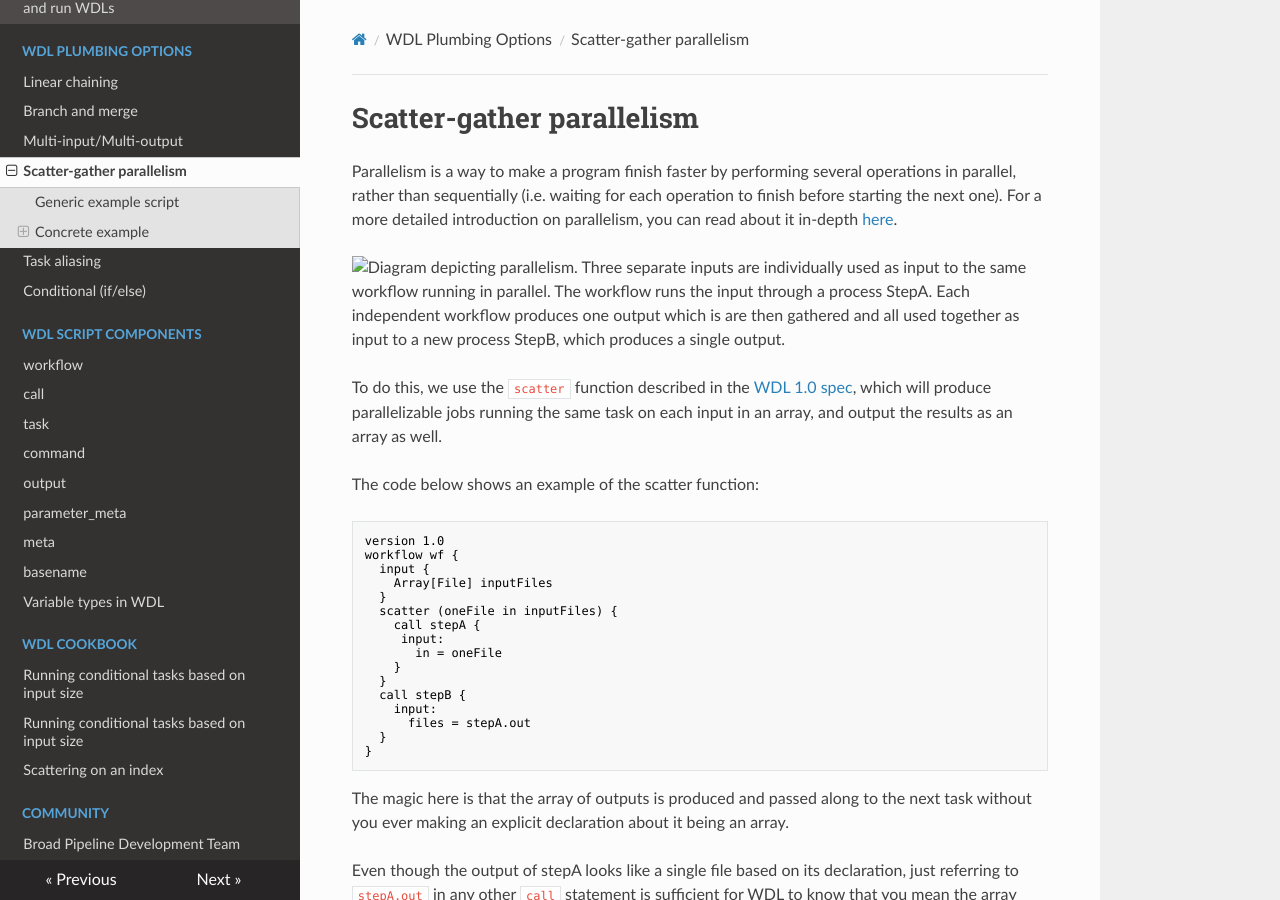
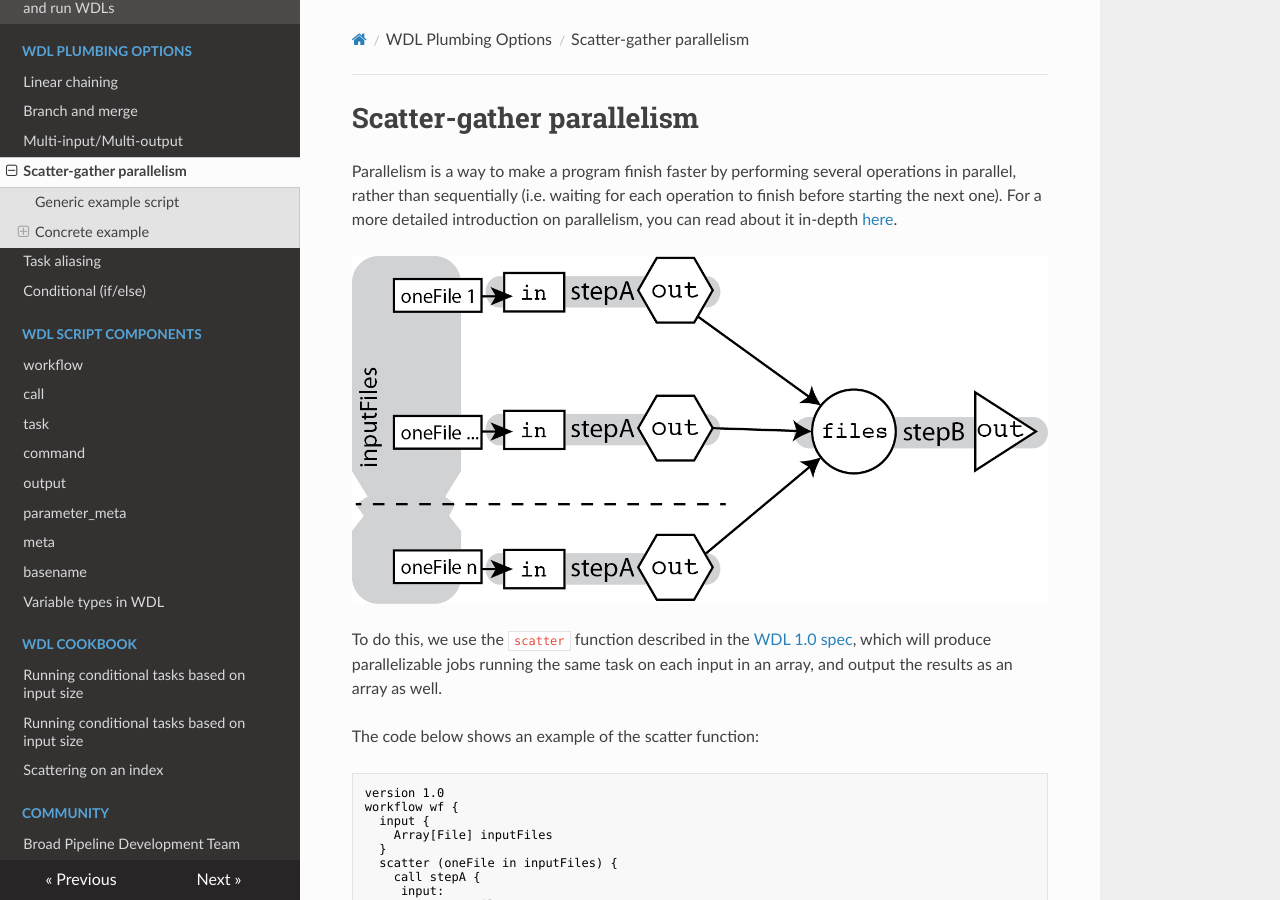
Before and after one commit to openwdl/wdl-docs, an MkDocs documentation site: the page built from docs/WDL/ScatterGather_parallelism.md, in a window 1280 px wide and 900 px high. Built offline with MkDocs 1.6.1, drawn with Linux system fonts in a browser that asks for light colours; nearby versions of some CDN libraries.

Commit message:
Update ScatterGather_parallelism.md

```diff
--- a/docs/WDL/ScatterGather_parallelism.md
+++ b/docs/WDL/ScatterGather_parallelism.md
@@ -1,7 +1,7 @@
 # Scatter-gather parallelism
 Parallelism is a way to make a program finish faster by performing several operations in parallel, rather than sequentially (i.e. waiting for each operation to finish before starting the next one). For a more detailed introduction on parallelism, you can read about it in-depth [here](https://gatk.broadinstitute.org/hc/en-us/articles/360035532012).
 
-![Diagram depicting parallelism. Three separate inputs are individually used as input to the same workflow running in parallel. The workflow runs the input through a process StepA. Each independent workflow produces one output which is are then gathered and all used together as input to a new process StepB, which produces a single output.](../Images/ScatterGather.png)
+![Diagram depicting parallelism. Three separate inputs are individually used as input to the same workflow running in parallel. The workflow runs the input through a process StepA. Each independent workflow produces one output which is are then gathered and all used together as input to a new process StepB, which produces a single output.](../Images/scatter-gather-parallelism.png)
 
 To do this, we use the `scatter` function described in the [WDL 1.0 spec](https://github.com/openwdl/wdl/blob/main/versions/1.0/SPEC.md#scatter--gather), which will produce parallelizable jobs running the same task on each input in an array, and output the results as an array as well.
 
```
